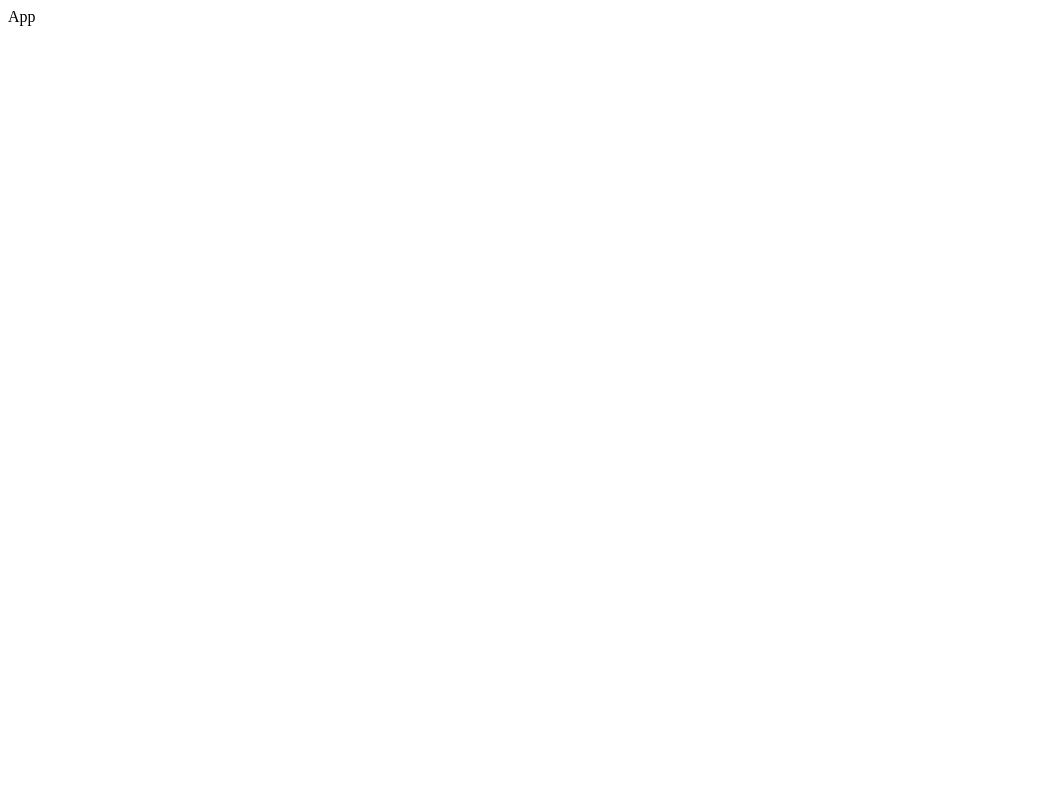
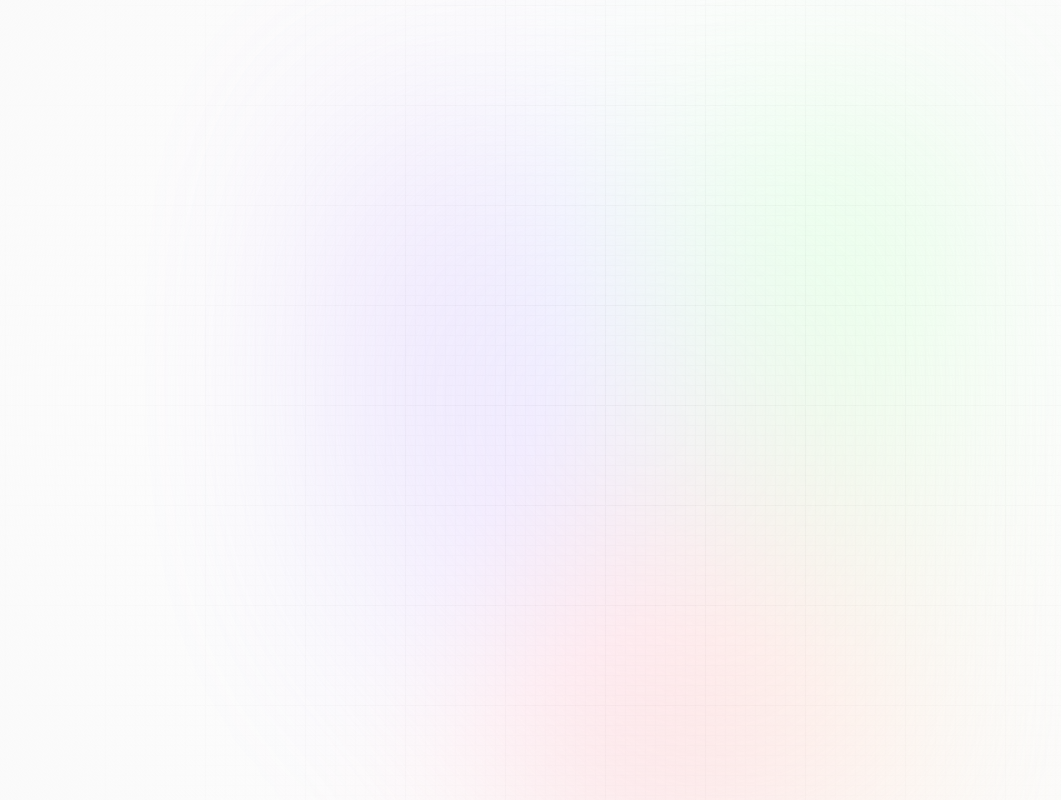
Before and after one commit to NerminVej/Quick_Sum, a React (Vite) app: page / in a window 1280 px wide. Shown: the whole page, without its empty margins (0-1061 px from the left). Built offline with nearby package versions, Linux system fonts and the light colour scheme; a web font is replaced by a local one.

Commit message:
added Demo and Hero component

```diff
--- a/src/App.css
+++ b/src/App.css
@@ -91,8 +91,9 @@
   @apply mt-5 text-lg text-gray-600 sm:text-xl text-center max-w-2xl;
 }
 
+/* removed font-satoshi from the url_input*/
 .url_input {
-  @apply block w-full rounded-md border border-gray-200 bg-white py-2.5 pl-10 pr-12 text-sm shadow-lg font-satoshi font-medium focus:border-black focus:outline-none focus:ring-0;
+  @apply block w-full rounded-md border border-gray-200 bg-white py-2.5 pl-10 pr-12 text-sm shadow-lg  font-medium focus:border-black focus:outline-none focus:ring-0;
 }
 
 .submit_btn {
--- a/src/App.tsx
+++ b/src/App.tsx
@@ -1,9 +1,22 @@
-import React from 'react'
+import React from "react";
+import Hero from "./components/Hero";
+import Demo from "./components/Demo";
+
+import "./App.css";
 
 const App = () => {
   return (
-    <div>App</div>
-  )
-}
+    <main>
+      <div className="main">
+        <div className="gradient">
+          <div className="app">
+            <Hero></Hero>
+            <Demo></Demo>
+          </div>
+        </div>
+      </div>
+    </main>
+  );
+};
 
-export default App
+export default App;
--- /dev/null
+++ b/src/components/Demo.tsx
@@ -0,0 +1,9 @@
+import React from 'react'
+
+const Demo = () => {
+  return (
+    <div>Demo</div>
+  )
+}
+
+export default Demo
--- /dev/null
+++ b/src/components/Hero.tsx
@@ -0,0 +1,12 @@
+import React from "react";
+import { logo } from "../assets;";
+
+const Hero = () => {
+  return (
+    <header className="w-full flex justify-center items-center flex-col">
+
+    </header>
+  );
+};
+
+export default Hero;
```
